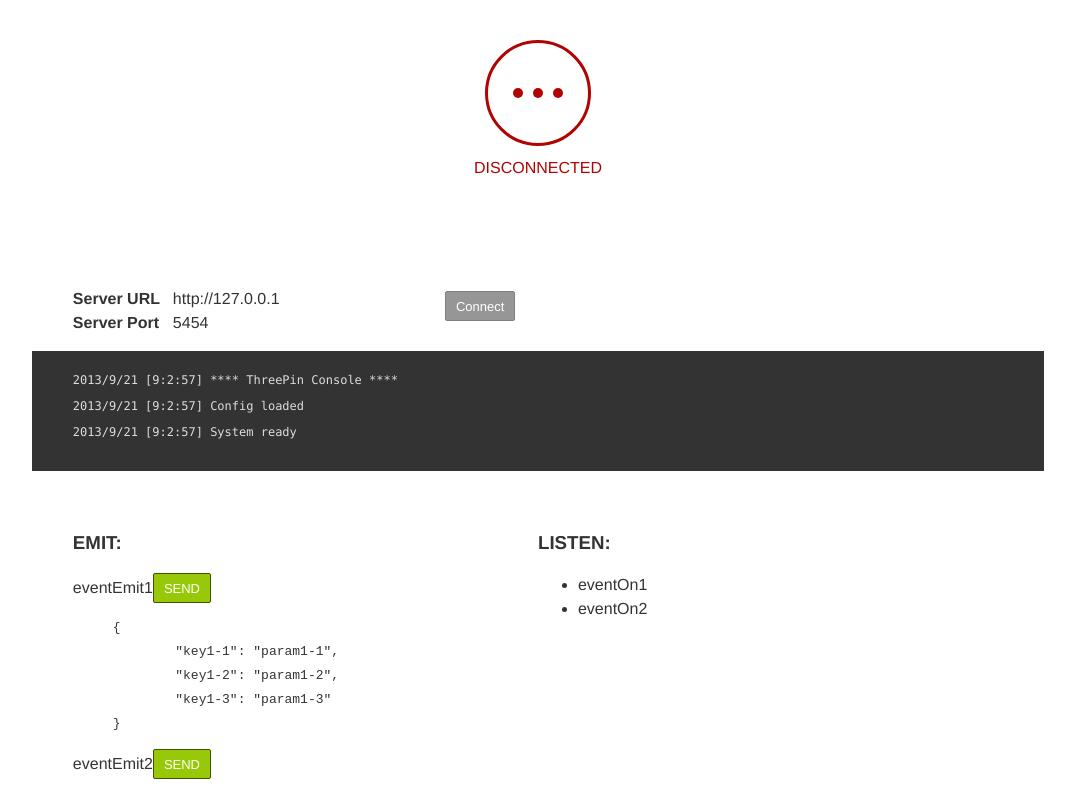
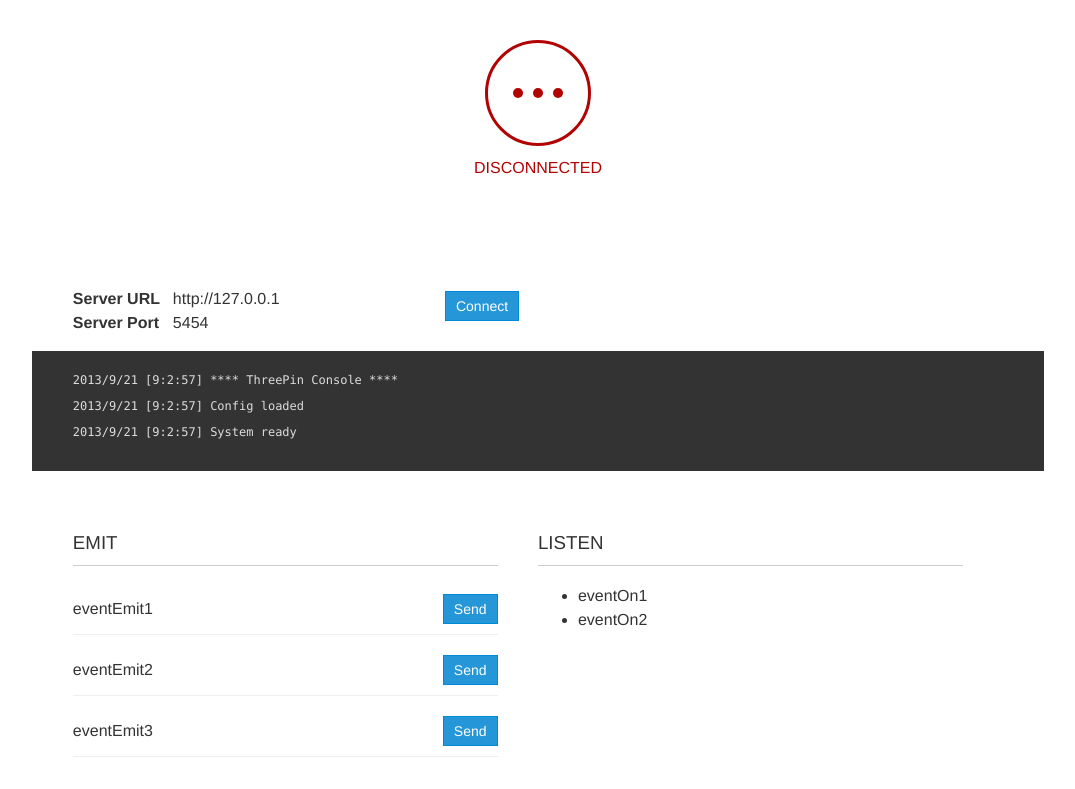
Before and after one commit to diegocstn/ThreePin, a website: page index.html in a window 1280 px wide. Shown: the part 67-856 px from the top of the page, without its empty margins (102-1177 px from the left). Drawn offline with nearby package versions, Linux system fonts and the light colour scheme.

Commit message:
Style update

```diff
--- a/css/style.scss
+++ b/css/style.scss
@@ -4,13 +4,15 @@
    body{
    	font: 1em/1.5em Helvetica Neue,Helvetica,sans-serif;
    	color: #333;
+   	font-weight: 200;
 	}
 
 	$color-connected 	: #98c908;
 	$color-disconnected	: #b20303;
 	$color-connecting	: #fea00d;
 
-	$padding : 4%;
+	$padding				: 4%;
+	$marginElement	: 10px;
 
 	main{
 		display: block;
@@ -20,6 +22,13 @@
 
 	h1{
 		text-align: center;
+		font-weight: 300;
+	}
+
+	h3{
+		font-weight: 300;
+		border-bottom: solid 1px #ccc;
+		padding-bottom: 10px;
 	}
 
 	section{
@@ -41,18 +50,16 @@
 		display: inline-block;
 		height: 30px;
 		padding: 0 10px;
-		font-size: 13px;
+		font-size: 14px;
 		font-family: Helvetica Neue,Helvetica,sans-serif;
-
-		border-radius: 2px;
-
+		font-weight: 200;
 		cursor: pointer;
 	}
 
 	.btn-gray{
-		background: #969696;
+		background: #2597d8;
 		color: #fff;
-		border:solid 1px #808080;
+		border:solid 1px #0089d8;
 	}
 
 	.btn-green{
@@ -158,6 +165,30 @@
 /* ==========================================================================
    CONSOLE
    ========================================================================== */
+
+ .event-emit-list{
+ 		dt{
+ 			clear: both;
+ 			margin-bottom: $marginElement;
+ 			border-bottom: solid 1px #eee;
+ 			height: 50px;
+ 			line-height: 50px;
+ 		}
+ 		dt button{
+ 			float: right;
+ 			margin-top: 10px;
+ 		}
+
+ 		dd{
+ 			height: 0;
+ 			max-height: 100px;
+ 			overflow: hidden;
+ 		}
+ }
+
+/* ==========================================================================
+   CONSOLE
+   ========================================================================== */
    #console{
 		background: #333;
 		font: 12px/14px Monaco;
--- a/index.html
+++ b/index.html
@@ -39,13 +39,13 @@
             <section id="console" class="section-banner"></section>
 
             <section id="event-emit" class="section-col50">
-                <h3>EMIT:</h3>
+                <h3>EMIT</h3>
                 <dl class="event-emit-list"></dl>
 
             </section>
 
             <section id="event-listen" class="section-col50">
-                <h3>LISTEN:</h3>
+                <h3>LISTEN</h3>
                 <ul class="event-listen-list"></ul>
             </section>
         </main>
--- a/js/threepin.js
+++ b/js/threepin.js
@@ -164,10 +164,10 @@ var ThreePin = (function(){
 			dt.innerHTML	= e.name;
 			pre.innerHTML	= JSON.stringify(e.data,null, '\t');
 
-			btn.innerHTML	= "SEND";
+			btn.innerHTML	= "Send";
 			btn.classList.add( 'btn-event-emit' );
 			btn.classList.add( 'btn' );
-			btn.classList.add( 'btn-green' );
+			btn.classList.add( 'btn-gray' );
 			btn.setAttribute( 'data-evt' , index );
 
 			dd.appendChild( pre );
@@ -264,6 +264,8 @@ var ThreePin = (function(){
 
 		socket.on('error',function(err){
 			log( 'Connection error' );
+			socketStatusUpdate( STATUS.DISCONNECTED );
+			socket = null;
 		});
 
 		// listen on custom event
```
Also changed, not shown: css/style.css.
